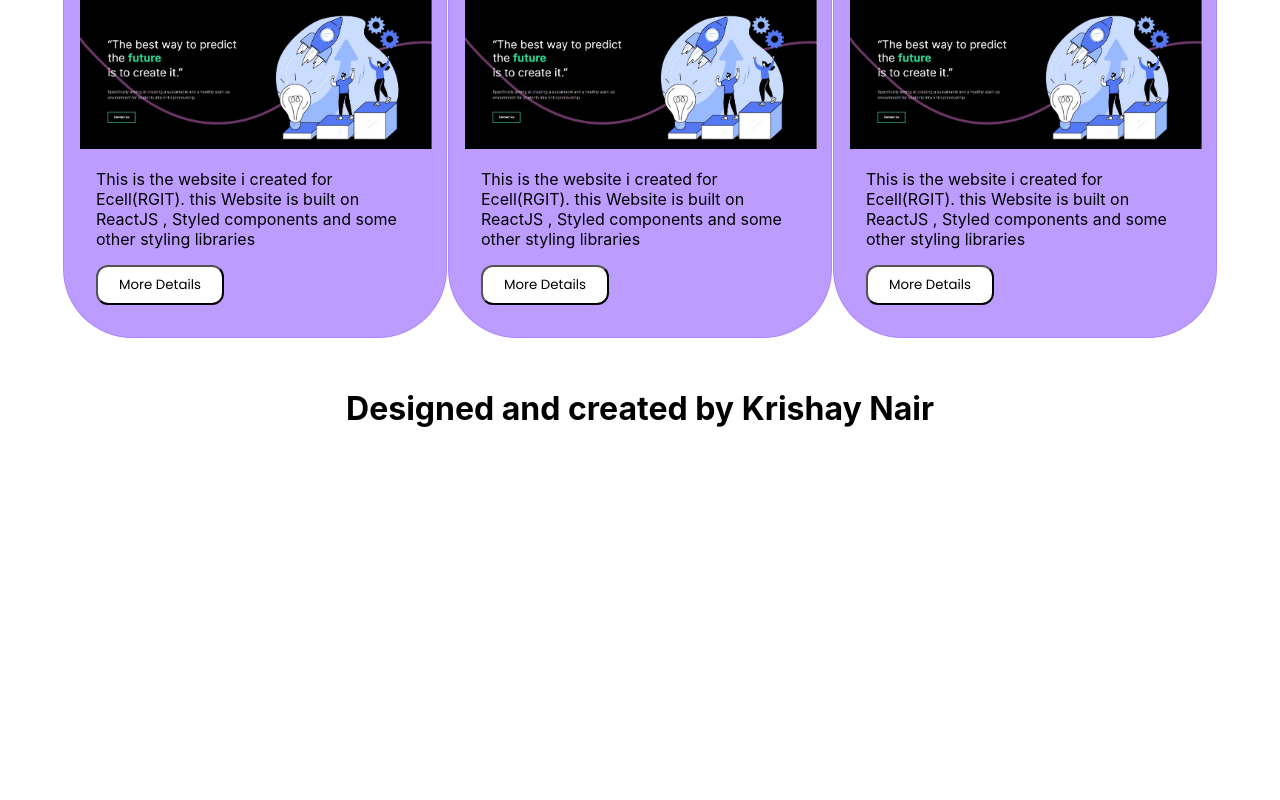
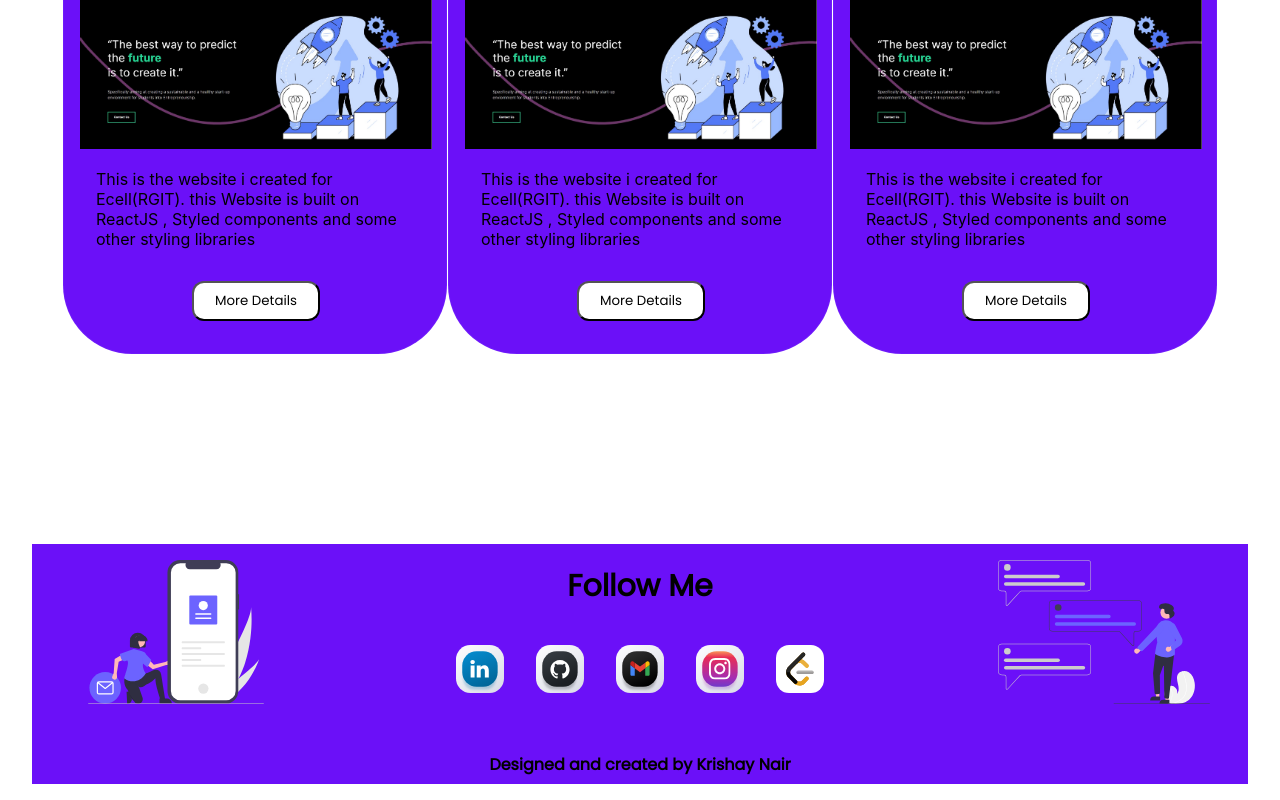
Before and after one commit to KrishayNair/MyPortfolio, a Next.js app: page / in a window 1280 px wide. Shown: the part 3911-4711 px from the top of the page. Before the commit the page ends 4460 px from the top, so only its background shows below. Built offline with nearby package versions, Linux system fonts and the light colour scheme.

Commit message:
footer added

```diff
--- a/components/contact.module.css
+++ b/components/contact.module.css
@@ -22,13 +22,12 @@
   left: 0;
 }
 .contact .leftSide {
-  height: 100%;
   flex: 50%;
   background-color: black;
 }
 
 .contact .rightSide {
-  height: 100%;
+  height: 40rem;
   flex: 50%;
   display: flex;
   flex-direction: column;
--- a/components/footer.js
+++ b/components/footer.js
@@ -1,12 +1,63 @@
 import React from "react";
 import styles from "./footer.module.css";
+import Link from "next/link";
 function footer() {
   return (
-    <div>
+    <div className={styles.mainContainer}>
       <div className={styles.mainDiv}>
-        {" "}
-        <h1 className={styles.heading}>Designed and created by Krishay Nair</h1>
+        <img
+          className={styles.footerImg}
+          src="./images/footerleft.svg"
+          alt=""
+        />
+        <div className={styles.socials}>
+          <h1 className={styles.socialHeading}>Follow Me</h1>
+          <Link
+            target="_blank"
+            href="https://www.linkedin.com/in/krishay-nair-667313233/"
+          >
+            <img
+              className={styles.socialLogo}
+              src="./images/Linkedin.svg"
+              alt="linkedin logo"
+            />
+          </Link>
+          <Link target="_blank" href="https://github.com/KrishayNair">
+            <img
+              className={styles.socialLogo}
+              src="./images/GitHub.svg"
+              alt="GitHub logo"
+            />
+          </Link>
+          <Link href="mailto:krishay958@gmail.com">
+            <img
+              className={styles.socialLogo}
+              src="./images/Gmail.svg"
+              alt="Gmail logo"
+            />
+          </Link>
+          <Link target="_blank" href="https://www.instagram.com/krishay_nair/">
+            <img
+              className={styles.socialLogo}
+              src="./images/Instagram.svg"
+              alt="Instagram logo"
+            />
+          </Link>
+          <Link target="_blank" href="https://leetcode.com/KrishayNair/">
+            <img
+              className={styles.socialLogo}
+              src="./images/leetcode3.svg"
+              alt="leetcode logo"
+            />
+          </Link>
+        </div>
+        <img
+          className={styles.footerImg}
+          src="./images/footerright.svg"
+          alt=""
+        />
       </div>
+      <h1 className={styles.heading}>Designed and created by Krishay Nair</h1>
     </div>
   );
 }
--- a/components/footer.module.css
+++ b/components/footer.module.css
@@ -1,7 +1,34 @@
+@import url("https://fonts.googleapis.com/css2?family=Poppins&family=Raleway&display=swap");
+.mainContainer {
+  background-color: #6b10f8;
+  width: 95vw;
+  height: 15rem;
+  margin: 0;
+  margin-bottom: 1rem;
+}
 .mainDiv {
   width: 95vw;
   height: 10rem;
+  display: flex;
+  flex-direction: row;
+  justify-content: space-between;
 }
 .heading {
   text-align: center;
+  font-size: 1rem;
+  margin-top: 3rem;
+  font-family: "Poppins";
 }
+.footerImg {
+  width: 18rem;
+  margin-top: 1rem;
+}
+.socialLogo {
+  width: 3rem;
+  margin: 1rem;
+}
+.socialHeading {
+  font-family: "Poppins";
+  font-size: 30px;
+  text-align: center;
+}
--- a/components/recentWorks.module.css
+++ b/components/recentWorks.module.css
@@ -12,11 +12,14 @@
   font-size: 40px;
   text-align: center;
 }
+.mainContainer {
+  margin-bottom: 10rem;
+}
 .contentDiv {
   width: 24rem;
   padding: 2rem;
   border-radius: 69px;
-  background: rgba(123, 61, 255, 0.5);
+  background: #6b10f8;
   -webkit-backdrop-filter: blur(10px);
   backdrop-filter: blur(10px);
   border: 1px solid rgba(123, 61, 255, 0.25);
@@ -37,6 +40,9 @@
   color: #000;
   border-radius: 12px;
   font-family: "Poppins";
+  position: relative;
+  left: 6rem;
+  margin-top: 1rem;
 }
 .detailsBtn:hover {
   background-color: #000;
--- a/pages/contactUs.js
+++ b/pages/contactUs.js
@@ -1,11 +1,16 @@
 import React from "react";
 import Navbar from "../components/navbar";
 import Contact from "../components/contact";
+import Footer from "../components/footer";
+import styles from "./contactUs.module.css";
 function contactUs() {
   return (
     <div>
       <Navbar />
       <Contact />
+      <div className={styles.footer}>
+        <Footer />
+      </div>
     </div>
   );
 }
```
Also changed, not shown: pages/contactUs.module.css (added).
